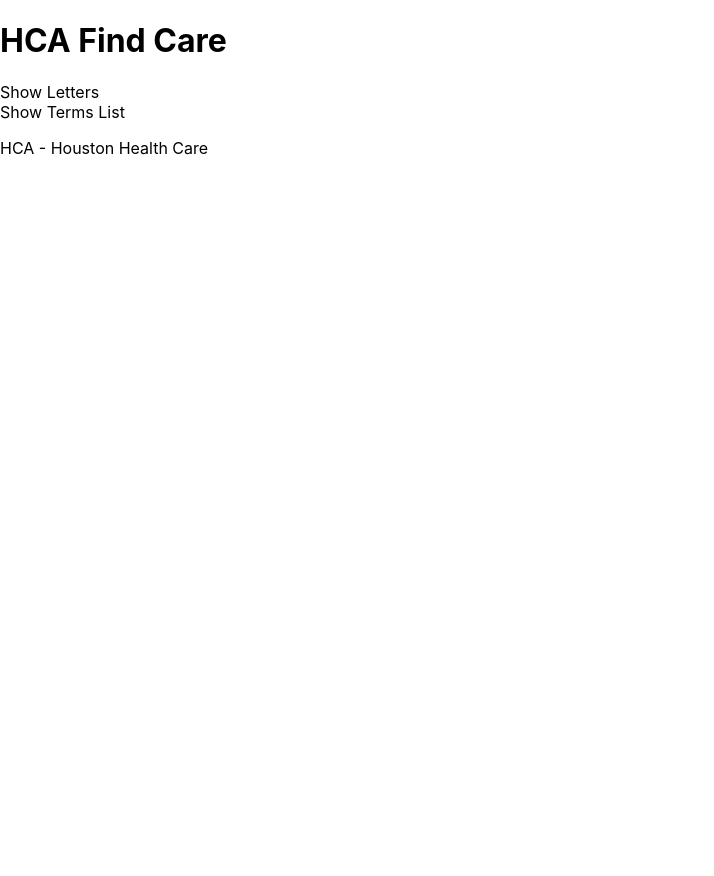
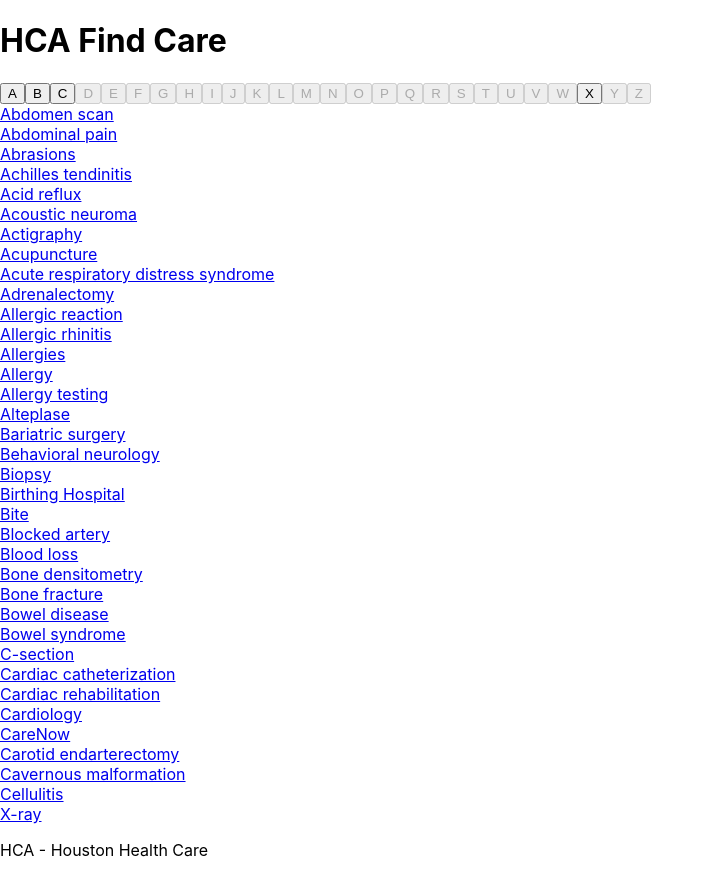
Before and after one commit to the-wolvorine/hca-find-care, a React (Create React App) app: page / in a window 1280 px wide. Shown: the whole page, without its empty margins (0-714 px from the left). Before the commit the page ends 800 px from the top, so only its background shows below. Built offline with nearby package versions, Linux system fonts and the light colour scheme.

Commit message:
Updated supplied component to show the term list based on the filtered letter.

```diff
--- a/src/Components/Supplied/supplied.component.js
+++ b/src/Components/Supplied/supplied.component.js
@@ -1,16 +1,46 @@
-
+import { useEffect, useState } from "react";
+import data from "./data.json";
 
 const SuppliedComponent = () => {
-    return (
+    const [selectedLetter, setSelectedLetter] = useState('');
+    const [filteredTerms, setFilteredTerms] = useState(data.termList);
+
+    useEffect(() => {
+        const filtered = data.termList.filter(term => term.title.startsWith(selectedLetter));
+        setFilteredTerms(filtered);
+    }, [selectedLetter]);
+
+    const handleLetterClick = (letter) => {
+        setSelectedLetter(letter);
+    }
+
+    const showTerms = () => {
+        return filteredTerms.map((term, index) => (
+            <div key={term.index}>
+                <a href={term.link}>{term.title}</a>
+            </div>
+        ));
+    }
+
+    const showLetters = () => {
+        const allLetters = Array.from({length: 26}, (_,i) => String.fromCharCode(i+65));
+        const existingLetters = new Set(data.termList.map(term => term.title[0].toUpperCase()));
+        return allLetters.map((letter, index) => (
+            <button key={index} onClick={() => handleLetterClick(letter)} disabled={!existingLetters.has(letter)} >
+                {letter}
+            </button>
+        ));
+    }
+    return(
         <div className="container">
-        <div className="letter-buttons">
-            Show Letters
-        </div>
-        <div className="term-list">
-            Show Terms List
-        </div>
+            <div className="letter-buttons">
+                {showLetters()}
+            </div>
+            <div className="terms-list">
+                {showTerms()}
+            </div>
         </div>
     );
-};
+}
 
 export default SuppliedComponent;
```
